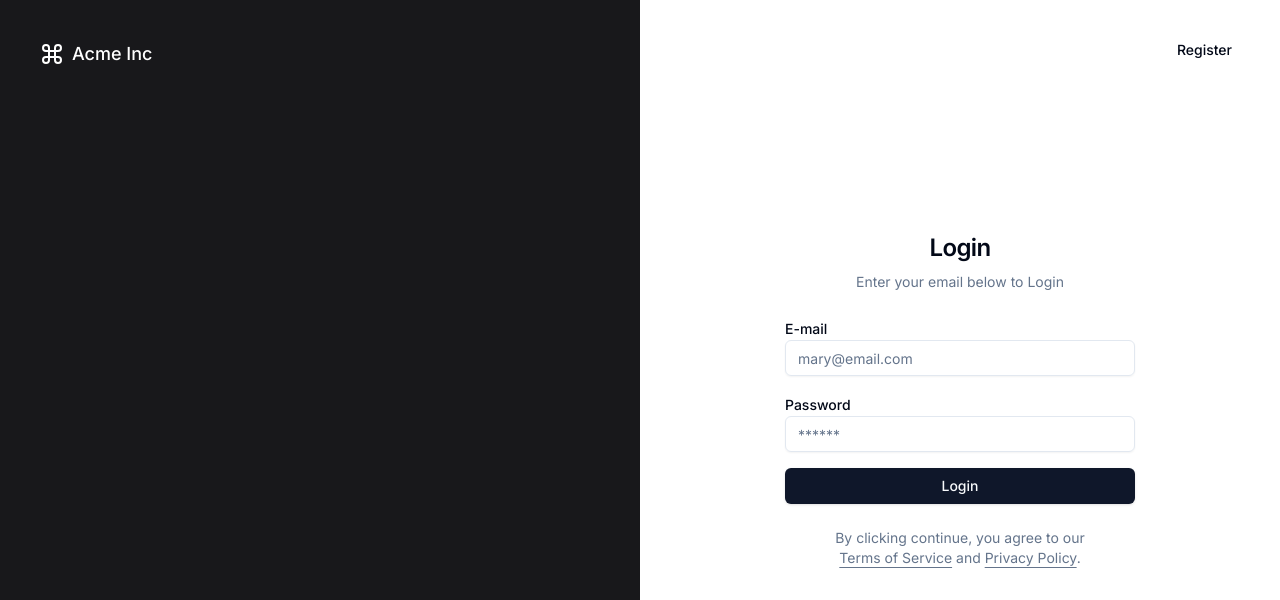
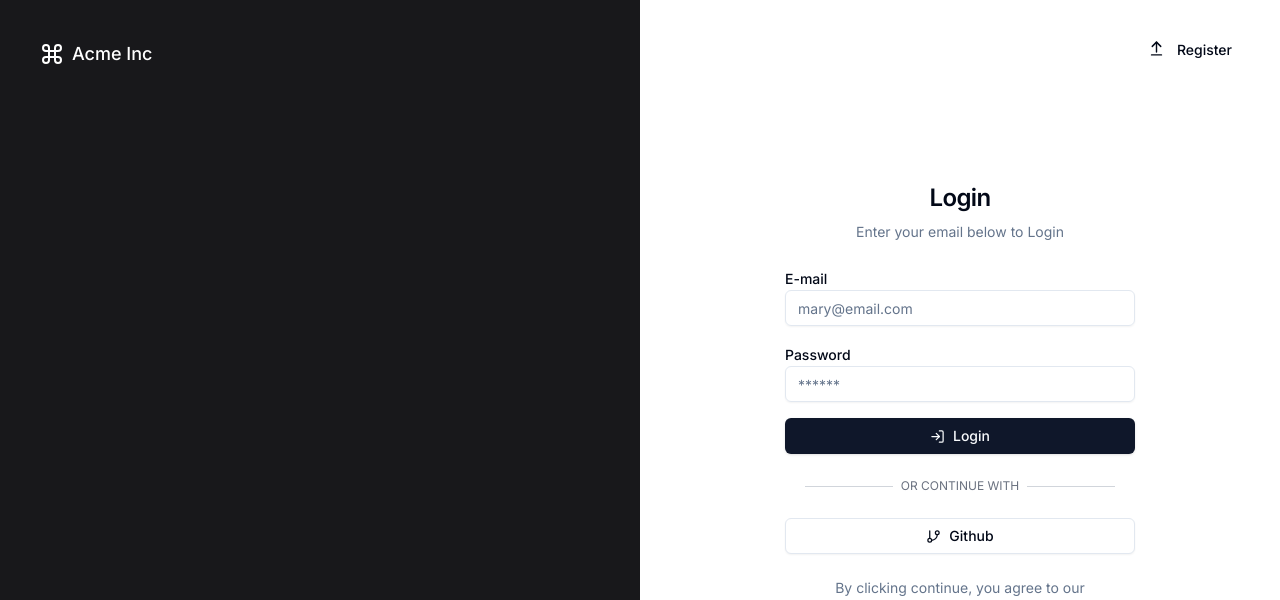
Before and after one commit to gabrielnavas/next-auth, a Next.js app: page /login in a window 1280 px wide. Shown: the top 600 px of the page. Built offline with nearby package versions, Linux system fonts and the light colour scheme; no server answers.

Commit message:
login with github

```diff
--- a/app/(marketing)/login/page.tsx
+++ b/app/(marketing)/login/page.tsx
@@ -1,8 +1,6 @@
 import { Metadata } from "next"
 import Link from "next/link"
 
-import { cn } from "@/lib/utils"
-import { buttonVariants } from "@/components/ui/button"
 import { UserLoginAuth } from "@/components/user-login-auth"
 import AuthButton from "@/components/auth-button"
 
--- a/app/page.tsx
+++ b/app/page.tsx
@@ -13,8 +13,8 @@ export default async function Home() {
 
   return (
     <>
-      <section className="space-y-2 pb-8 pt-6 md:pb-12 md:pt-10 lg:py-12">
-        <div className="container flex max-w-[64rem] flex-col items-center gap-4 text-center">
+      <section className="flex flex-col align-middle space-y-2 pb-8 pt-6 md:pb-12 md:pt-10 lg:py-12">
+        <div className="container flex w-[100%] flex-col items-center gap-4 text-center">
           <h1 className="font-heading text-3xl sm:text-5xl md:text-6xl lg:text-7xl">
             O melhor de Next.js 13, Next-Auth, Prisma e Shadcn-ui.
           </h1>
--- a/components/auth-button.tsx
+++ b/components/auth-button.tsx
@@ -3,6 +3,7 @@ import { cn } from "@/lib/utils";
 import { signOut, useSession } from "next-auth/react";
 import Link from "next/link";
 import { Button, buttonVariants } from "@/components/ui/button";
+import { Icons } from "./icons";
 
 export default function AuthButton({ page }: { page: string }) {
   const { status } = useSession();
@@ -18,7 +19,18 @@ export default function AuthButton({ page }: { page: string }) {
             "absolute right-4 top-4 md:right-8 md:top-8"
           )}
         >
-          {page === "register" ? "Login" : "Register"}
+          {page === "register" ? (
+            <span className="flex align-middle gap-1">
+              <Icons.LogIn size={17} className="me-2 " />
+              Login
+            </span>
+          ) :
+            (
+              <span className="flex align-middle gap-1">
+                <Icons.ArrowUpFromLine size={17} className="me-2" />
+                <span>Register</span>
+              </span>
+            )}
         </Link>
       ) : (
         <Button
--- a/components/user-login-auth.tsx
+++ b/components/user-login-auth.tsx
@@ -2,7 +2,7 @@
 
 import { cn } from "@/lib/utils";
 
-import { FC, useState } from "react";
+import React, { FC, useState } from "react";
 
 import { Label } from "@/components/ui/label";
 import { Input } from "@/components/ui/input";
@@ -86,6 +86,10 @@ export const UserLoginAuth: FC<IUserLoginAuthProps> = ({
     }
   }
 
+  async function handleLoginWithGithub() {
+    await signIn('github', {redirect: false, callbackUrl: '/'})
+  }
+
   function handleChange(event: React.ChangeEvent<HTMLInputElement>): void {
     setData(prev => {
       return {
@@ -138,10 +142,27 @@ export const UserLoginAuth: FC<IUserLoginAuthProps> = ({
             {isLoading && (
               <Icons.LoaderCircle className="mr-2 h-4 w-4 animate-spin" />
             )}
+            <Icons.LogIn size={15} className="me-2" />
             Login
           </Button>
         </div>
       </form>
+      <div className="flex items-center justify-center">
+        <div className="border-t border-gray-300 my-1 w-[25%]"></div>
+        <span className="text-xs mx-2 text-gray-500">{' '}OR CONTINUE WITH{' '}</span>
+        <div className="border-t border-gray-300 my-1 w-[25%]"></div>
+      </div>
+      <Button
+        variant="outline"
+        onClick={handleLoginWithGithub}
+        disabled={isLoading}
+        className="w-[100%]">
+        {isLoading && (
+          <Icons.LoaderCircle className="mr-2 h-4 w-4 animate-spin" />
+        )}
+        <Icons.GitBranch size={15} className="me-2" />
+        Github
+      </Button>
     </div>
   );
 }
--- a/components/user-register-auth.tsx
+++ b/components/user-register-auth.tsx
@@ -149,7 +149,8 @@ export const UserRegisterAuth: FC<IUserRegisterAuthProps> = ({
             {isLoading && (
               <Icons.LoaderCircle className="mr-2 h-4 w-4 animate-spin" />
             )}
-            Login
+            <Icons.ArrowUpFromLine size={15} className="me-2" />
+            Register
           </Button>
         </div>
       </form>
--- a/lib/auth.ts
+++ b/lib/auth.ts
@@ -13,6 +13,7 @@ export const authOptions: NextAuthOptions = {
   adapter: PrismaAdapter(prisma as any),
   providers: [
     GithubProvider({
+      name: 'github',
       clientId: process.env.GITHUB_CLIENTID as string,
       clientSecret: process.env.GITHUB_SECRET as string,
     }),
```
